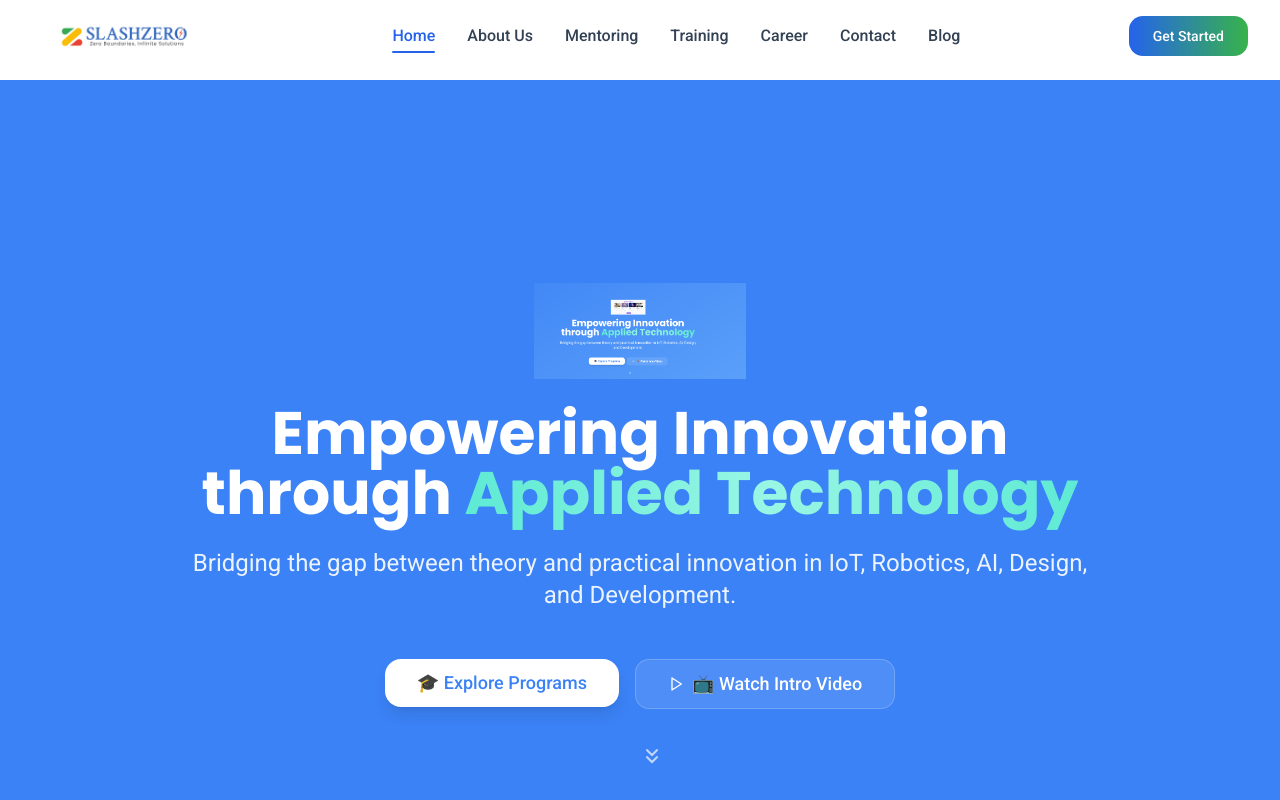
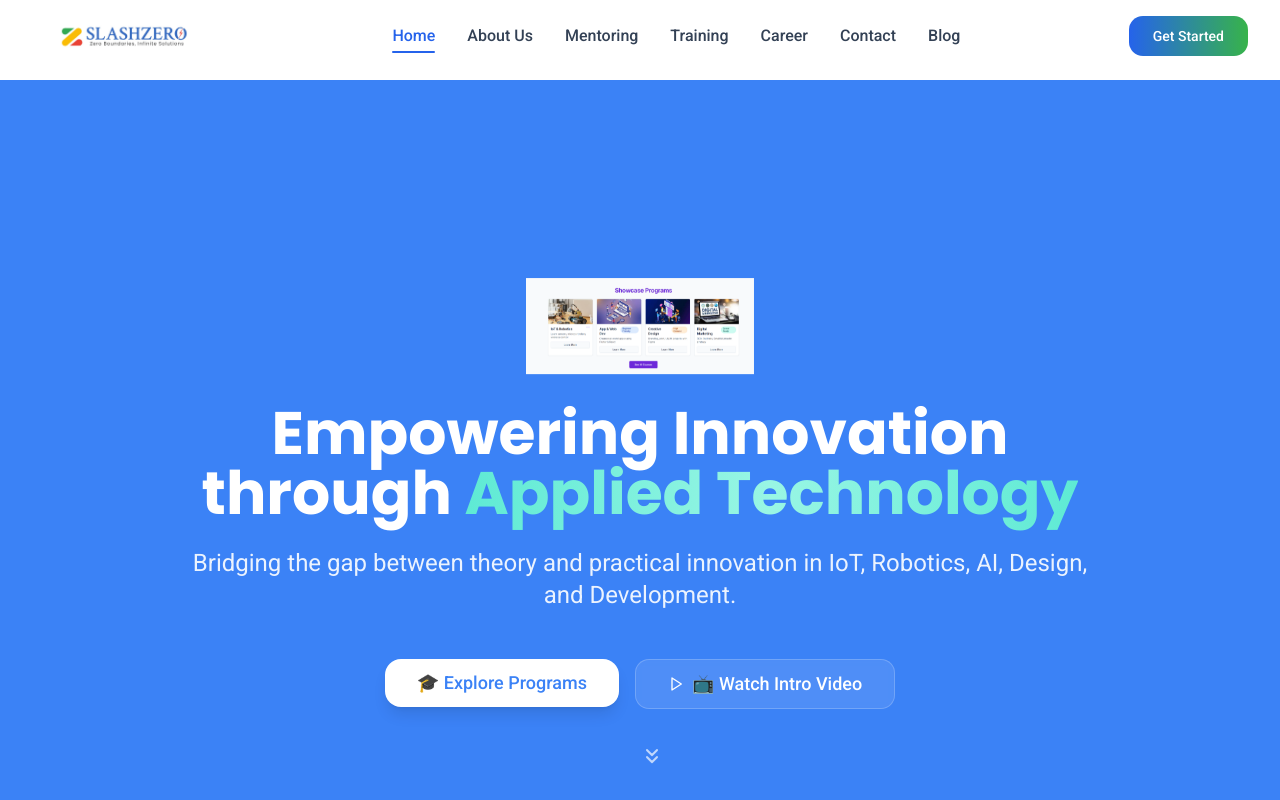
Before and after one commit to chiliveriarunkumar/slashzero-innovate-launch, a React (Vite) app: page / in a window 1280 px wide. Shown: the top 800 px of the page. Built offline with nearby package versions, Linux system fonts and the light colour scheme.

Commit message:
Add rocket image to Hero section
Adds the rocket image to the Hero section of the home page.

```diff
--- a/src/components/home/Hero.tsx
+++ b/src/components/home/Hero.tsx
@@ -25,9 +25,9 @@ const Hero = () => {
             transition={{ duration: 0.7 }}
           >
             <img
-              src="/lovable-uploads/30928fe0-05ca-4d09-b1f7-fa6c1e5fcfbf.png"
-              alt="SlashZero Programs"
-              className="h-24 w-auto"
+              src="/lovable-uploads/652c8bbc-192a-4aee-80ff-a6045193451e.png"
+              alt="Rocket"
+              className="h-24 animate-bounce-subtle"
             />
           </motion.div>
 
```
